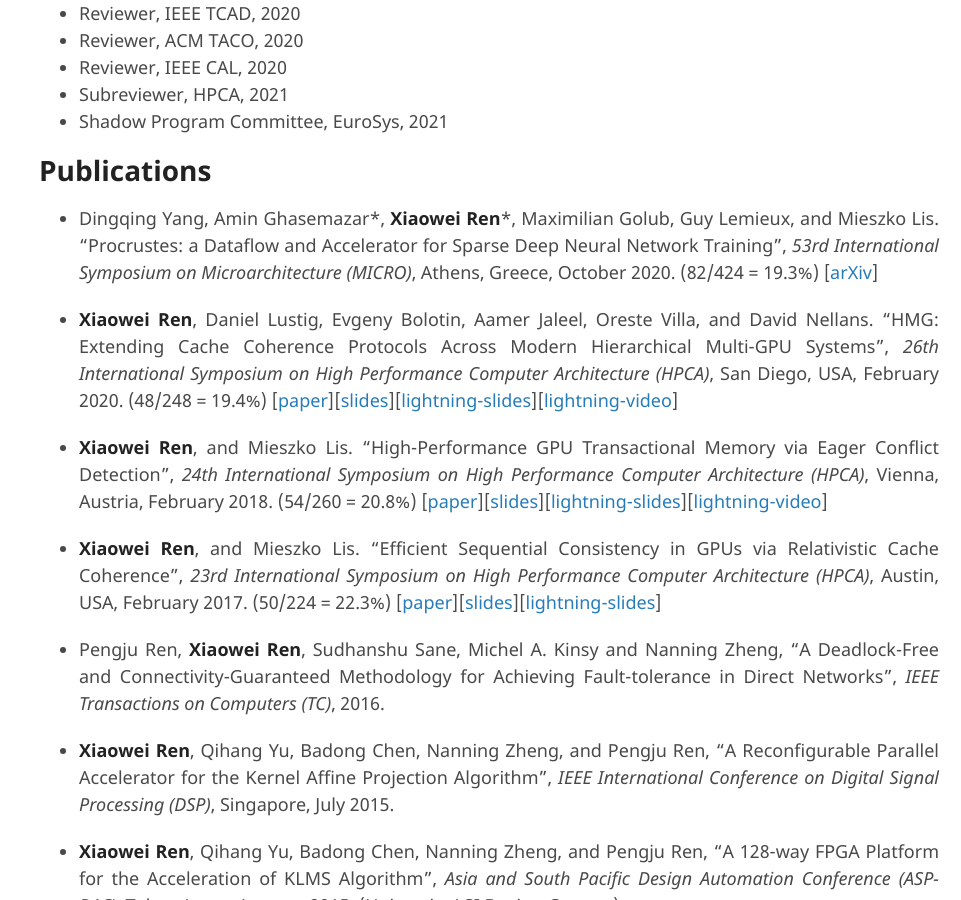
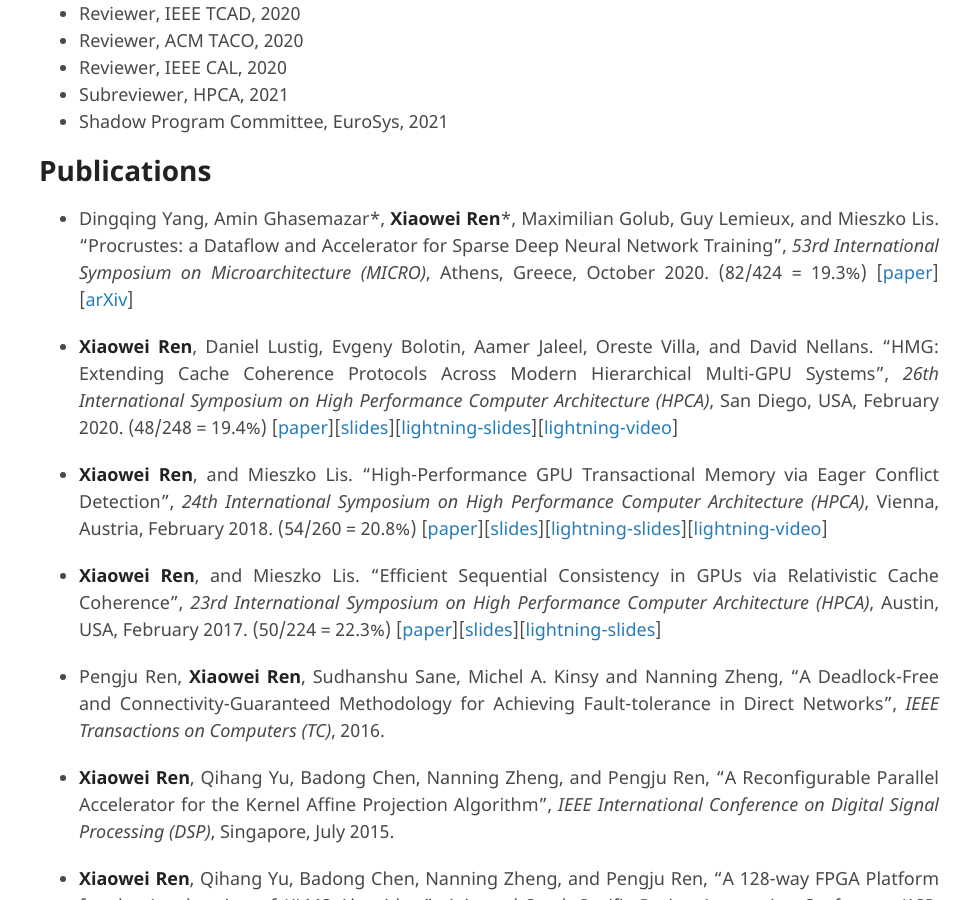
Before and after one commit to ericrxw/xiaoweiren, a Jekyll site: the page built from index.md, in a window 1280 px wide and 900 px high, scrolled down 752 px. Shown: the whole window, without its empty margins (319-1280 px from the left). Built offline with Jekyll 4.4.1, drawn with Linux system fonts in a browser that asks for light colours; our own code applies the rules of GitHub Pages for plain Markdown files; the repository's description, which GitHub fills in, is left out.

Commit message:
add MICRO2020 paper pdf

```diff
--- a/index.md
+++ b/index.md
@@ -25,7 +25,7 @@ Email: xiaowei@ece.ubc.ca
 
 # Publications
 
-* Dingqing Yang, Amin Ghasemazar\*, **Xiaowei Ren**\*, Maximilian Golub, Guy Lemieux, and Mieszko Lis. "Procrustes: a Dataflow and Accelerator for Sparse Deep Neural Network Training", _53rd International Symposium on Microarchitecture (MICRO)_, Athens, Greece, October 2020. (82/424 = 19.3%) [[arXiv](https://arxiv.org/abs/2009.10976)]
+* Dingqing Yang, Amin Ghasemazar\*, **Xiaowei Ren**\*, Maximilian Golub, Guy Lemieux, and Mieszko Lis. "Procrustes: a Dataflow and Accelerator for Sparse Deep Neural Network Training", _53rd International Symposium on Microarchitecture (MICRO)_, Athens, Greece, October 2020. (82/424 = 19.3%) [[paper](./docs/MICRO2020/Procrustes-MICRO2020.pdf)][[arXiv](https://arxiv.org/abs/2009.10976)]
 
 * **Xiaowei Ren**, Daniel Lustig, Evgeny Bolotin, Aamer Jaleel, Oreste Villa, and David Nellans. "HMG: Extending Cache Coherence Protocols Across Modern Hierarchical Multi-GPU Systems", _26th International Symposium on High Performance Computer Architecture (HPCA)_, San Diego, USA, February 2020. (48/248 = 19.4%) [[paper](./docs/HPCA2020/HMG-HPCA2020.pdf)][[slides](./docs/HPCA2020/HMG-HPCA2020.pptx)][[lightning-slides](./docs/HPCA2020/HMG-HPCA2020-Lightning.pptx)][[lightning-video](https://youtu.be/FEG6lYoWeIE)]
 
```
Also changed, not shown: 1 other file.
